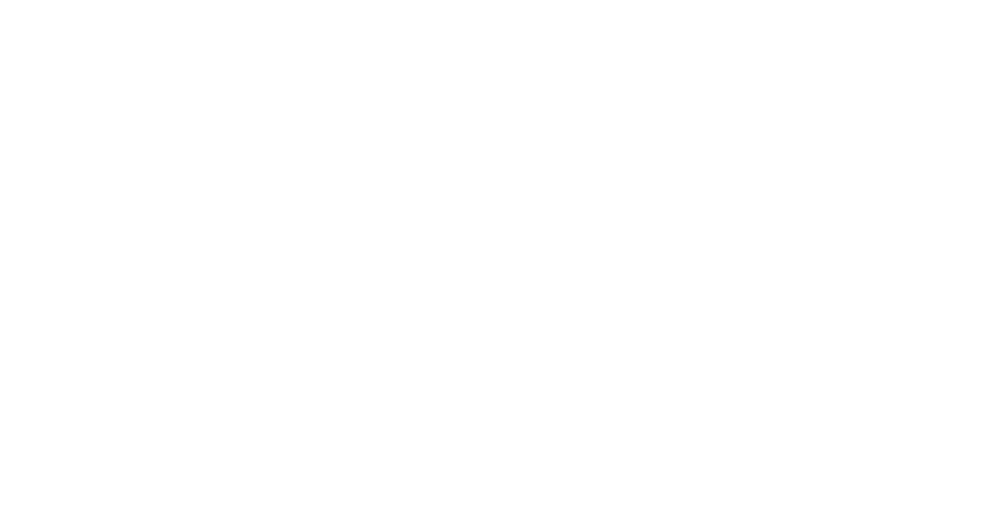
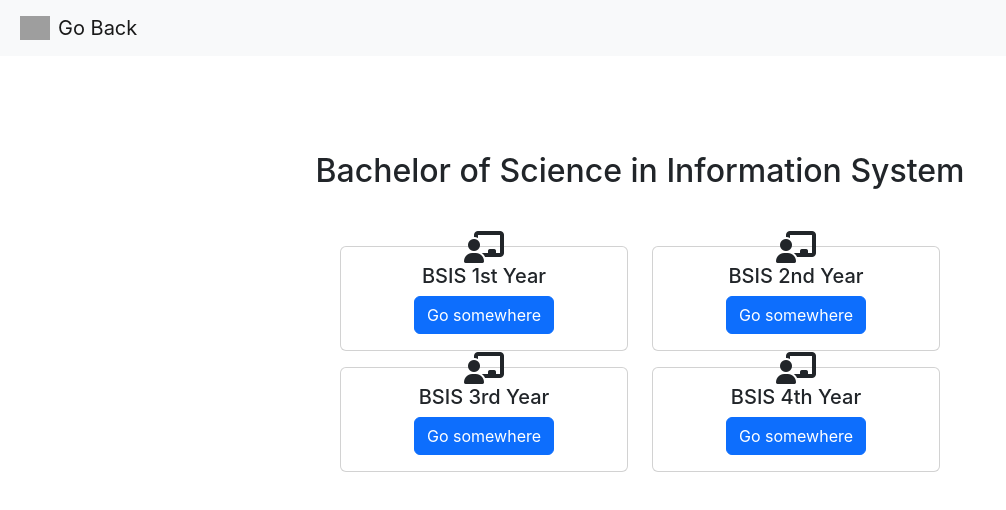
Before and after one commit to KingNelx/Profiling-System-Front-end-, a React (Create React App) app: page /bscsDashB in a window 1280 px wide. Shown: the top 510 px of the page, without its empty margins (0-1006 px from the left). Built offline with nearby package versions, Linux system fonts and the light colour scheme; grey boxes are pictures that could not be loaded.

Commit message:
added CS

```diff
--- a/src/App.js
+++ b/src/App.js
@@ -21,6 +21,10 @@
 import BSIS2 from './BSIS/BSIS2';
 import BSIS3 from './BSIS/BSIS3';
 import BSIS4 from './BSIS/BSIS4';
+import BSCS1 from './BSCS/BSCS1';
+import BSCS2 from './BSCS/BSCS2';
+import BSCS3 from './BSCS/BSCS3';
+import BSCS4 from './BSCS/BSCS4';
 import StudentTopNav from './StudentComponents/StudentTopNav';
 import PersonalBG from './StudentComponents/PersonalBG';
 import MyTest from './Test/MyTest';
@@ -45,6 +49,10 @@
         <Route path="bsis2" element={<BSIS2 />}/>
         <Route path="bsis3" element={<BSIS3 />}/>
         <Route path="bsis4" element={<BSIS4 />}/>
+        <Route path="bscs1" element={<BSCS1 />} />
+        <Route path="bscs2" element={<BSCS2 />} />
+        <Route path="bscs3" element={<BSCS3 />} />
+        <Route path="bscs4" element={<BSCS4 />} />
         <Route path="studentTopNav" element={<StudentTopNav />} />
         <Route path="personalBG" element={<PersonalBG />} />
         <Route path="test12" element={<MyTest />} />
--- a/src/BSCS/BSCSDashB.jsx
+++ b/src/BSCS/BSCSDashB.jsx
@@ -1,9 +1,73 @@
+import { Link } from "react-router-dom"
 const BSCSDashB = () => {
     return (
         <div>
+            <nav class="navbar bg-light">
+                <div class="container-fluid">
+                    <Link to="/admintopNav" class="navbar-brand" href="#">
+                        <img src="https://cdn-icons-png.flaticon.com/512/13/13964.png" alt="Logo" width="30" height="24" class="d-inline-block align-text-top mx-2" />
+                        Go Back
+                    </Link>
+                </div>
+            </nav>
 
+            <div className="container mt-5 py-5 ">
+                <h2 className="pb-5 text-center"> Bachelor of Science in Information System </h2>
+                <div class="container text-center d-flex justify-content-center">
+                    <div class="row">
+                        <div class="col">
+                            <div class="card" style={
+                                { width: "18rem" }
+                            }>
+                                <i class="fa-sharp fa-solid fa-chalkboard-user fa-2xl"></i>
+                                <div class="card-body">
+                                    <h5 class="card-title">BSIS 1st Year</h5>
+                                    <Link to="/bscs1" class="btn btn-primary">Go somewhere</Link>
+                                </div>
+                            </div>
+                        </div>
+                        <div class="col">
+                            <div class="card" style={
+                                { width: "18rem" }
+                            }>
+                                <i class="fa-sharp fa-solid fa-chalkboard-user fa-2xl"></i>
+                                <div class="card-body">
+                                    <h5 class="card-title">BSIS 2nd Year</h5>
+                                    <Link to="/bsis2" class="btn btn-primary">Go somewhere</Link>
+                                </div>
+                            </div>
+                        </div>
+                    </div>
+                </div>
+                <div class="container text-center mt-2 py-2 d-flex justify-content-center">
+                    <div class="row">
+                        <div class="col">
+                            <div class="card" style={
+                                { width: "18rem" }
+                            }>
+                                <i class="fa-sharp fa-solid fa-chalkboard-user fa-2xl"></i>
+                                <div class="card-body">
+                                    <h5 class="card-title">BSIS 3rd Year</h5>
+                                    <Link to="/bsis3" class="btn btn-primary">Go somewhere</Link>
+                                </div>
+                            </div>
+                        </div>
+                        <div class="col">
+                            <div class="card" style={
+                                { width: "18rem" }
+                            }>
+                                <i class="fa-sharp fa-solid fa-chalkboard-user fa-2xl"></i>
+                                <div class="card-body">
+                                    <h5 class="card-title">BSIS 4th Year</h5>
+                                    <Link to="/bsis4" class="btn btn-primary">Go somewhere</Link>
+                                </div>
+                            </div>
+                        </div>
+                    </div>
+                </div>
+            </div>
         </div>
-     );
+    );
 }
 
 export default BSCSDashB;
```
